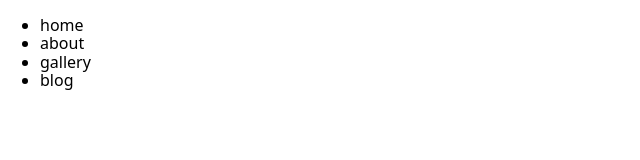
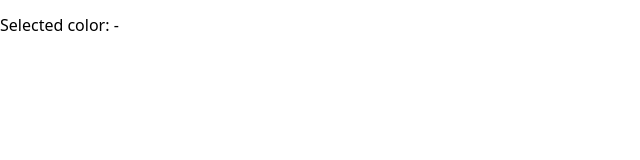
Before and after one commit to E-gap/goit-markup-hw-08, a plain HTML site: page tests-html/test-js.html in a window 1280 px wide. Shown: the whole page, without its empty margins (0-640 px from the left). Drawn offline with nearby package versions, Linux system fonts and the light colour scheme.

Commit message:
04.10.2022-2

```diff
--- a/tests-html/test-js.html
+++ b/tests-html/test-js.html
@@ -16,12 +16,8 @@
 </head>
 <body>
 
-    <ul id="menu" class="menu">
-  <li class="menu-item">home</li>
-  <li class="menu-item">about</li>
-  <li class="menu-item">gallery</li>
-  <li>blog</li>
-</ul>
+    <p class="output">Selected color: -</p>
+    <div class="color-palette"></div>
 
 
     <script src="/js/test.js" type="module"></script>
@@ -34,6 +30,7 @@
     <script src="/js/5-module.js" type="module"></script>
     <script src="/js/mod5-auto.js" type="module"></script>
     <script src="/js/6-module.js" type="module"></script>
+    <script src="/js/7-module.js" type="module"></script>
 
 
 </body>
```
Also changed, not shown: js/7-module.js (added, +89 -0 lines).
